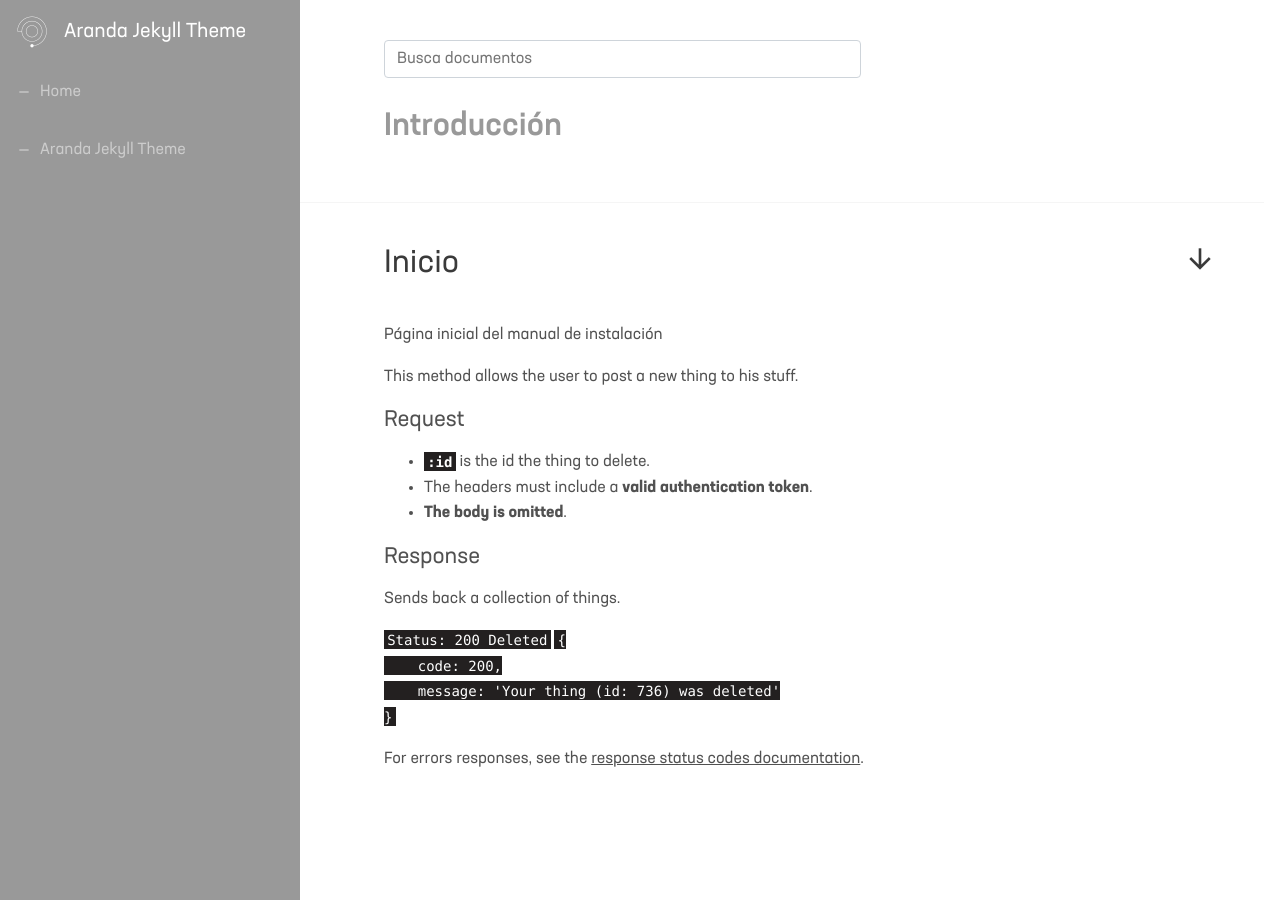
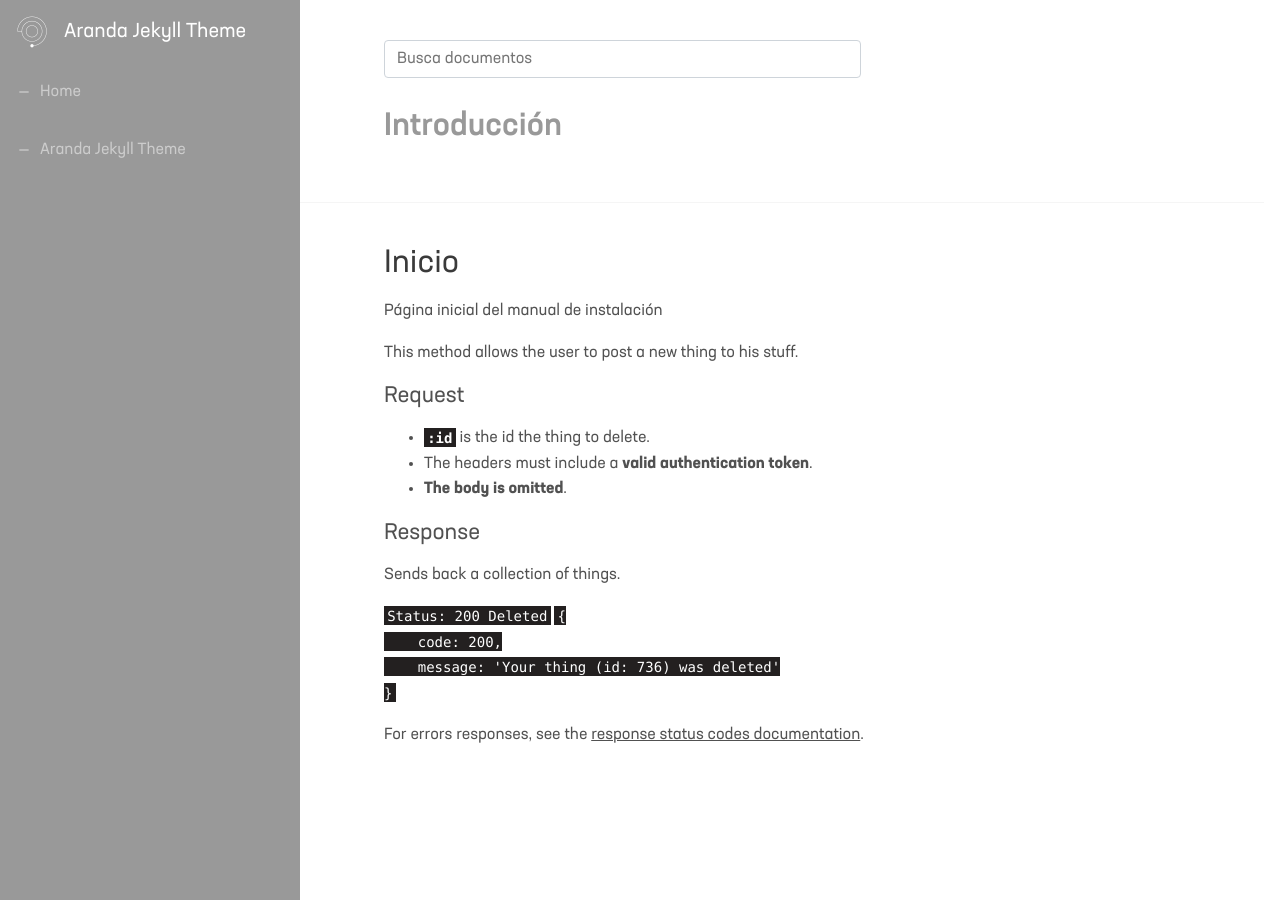
Before and after one commit to Nats85/Manuales-Aranda-Apis, a Jekyll site: the page built from troubleshooting/2012-12-24-delete-a-thing.md, in a window 1280 px wide. Built offline with Jekyll 4.4.1, drawn with Linux system fonts in a browser that asks for light colours.

Commit message:
Update post.html

```diff
--- a/_layouts/post.html
+++ b/_layouts/post.html
@@ -35,8 +35,8 @@
     </aside>{% endif %}
   </div>
 </header>
-<article id="documentationArea" class="sg_doc">
-  <div class="sg_contain" id="article-content">
+<article id="documentationArea" class="sg_post">
+  <div class="sg_contain" id="post-content">
     {{ content }}
   </div>
 </article>
```
